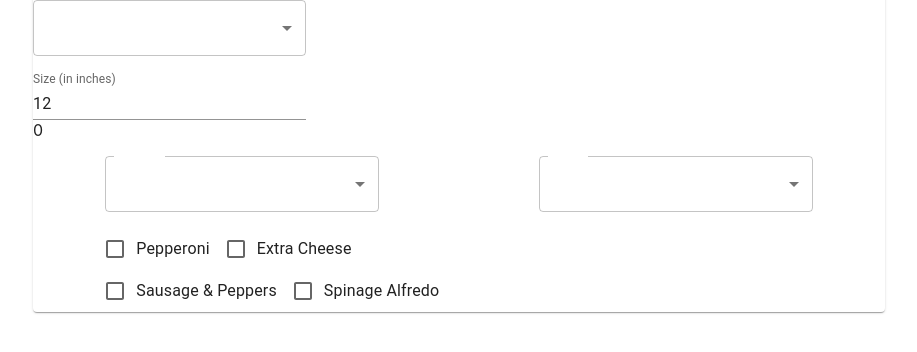
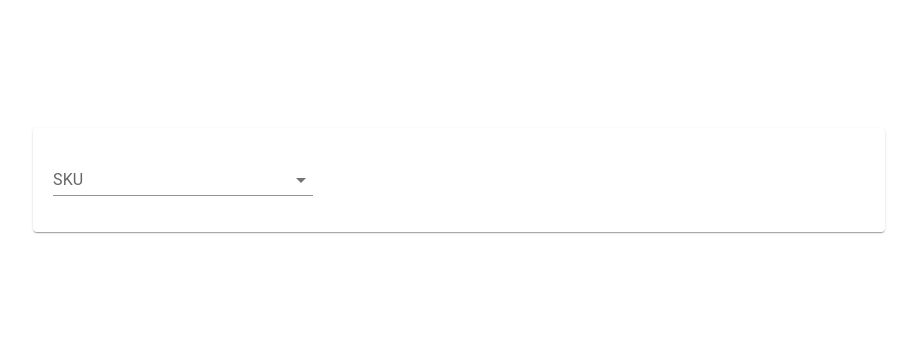
Before and after one commit to mattdknapp/pizza-and-desert, a React (Create React App) app: page / in a window 1280 px wide. Shown: the top 352 px of the page, without its empty margins (181-1098 px from the left). Built offline with nearby package versions, Linux system fonts and the light colour scheme.

Commit message:
Format and style slightly

```diff
--- a/src/components/App.js
+++ b/src/components/App.js
@@ -2,15 +2,27 @@ import { useFormik } from "formik"
 import Grid from "@mui/material/Grid"
 import styled from "styled-components"
 import Paper from "@mui/material/Paper"
-import Toolbar from "@mui/material/Toolbar"
 import Container from "@mui/material/Container"
 
 import SKUSelector from "./SKUSelector"
 import PizzaCalculator from "./Pizza"
 
-const AppHeader = styled(Toolbar)`
-  background-color: #33cccc;
+const StyledContainer = styled(Container)`
+  margin-top: 10%;
 `
+
+const StyledPaper = styled(Paper)`
+  padding: 20px;
+`
+
+const Calculator = ({ sku }) => {
+  switch(sku) {
+    case "pizza":
+      return <PizzaCalculator />
+    default:
+      return null
+  }
+}
 
 function App() {
   const formik = useFormik({
@@ -20,20 +32,19 @@ function App() {
   })
 
   return (
-    <Container maxWidth="md">
-      <Paper>
-        {/*<AppHeader>Test</AppHeader>*/}
+    <StyledContainer maxWidth="md">
+      <StyledPaper>
         <Grid container spacing={2}>
           <Grid item xs={4}>
             <SKUSelector formik={formik} />
           </Grid>
           <Grid item xs={8}/>
           <Grid item xs={12}>
-            <PizzaCalculator />
+            <Calculator sku={formik.values.sku}/>
           </Grid>
         </Grid>
-      </Paper>
-    </Container>
+      </StyledPaper>
+    </StyledContainer>
   );
 }
 
--- a/src/components/Pizza/DiameterInput.js
+++ b/src/components/Pizza/DiameterInput.js
@@ -1,17 +1,22 @@
 import { useCallback } from "react"
 import TextField from "@mui/material/TextField"
 
-const isNumeric = new RegExp(/^[\d|\.]*$/)
+import { strToNumber } from "../../lib/filters"
+import { numericFormatter } from "../../lib/formatters"
+
+const isNumeric = new RegExp(/^[\d|\.|,]*$/)
 
 const DiameterInput = ({ formik }) => {
   const { setFieldValue } = formik
 
   const handleChange = useCallback(e => {
     if (isNumeric.test(e.target.value)) {
-      setFieldValue("diameter", e.target.value)
+      const numberVal = strToNumber(e.target.value)
+      setFieldValue("diameter", numberVal)
     }
   }, [setFieldValue])
 
+  console.log(formik.values.diameter)
   return (
     <TextField
       fullWidth
@@ -20,7 +25,7 @@ const DiameterInput = ({ formik }) => {
       variant="standard"
       label="Size (in inches)"
       onChange={handleChange}
-      value={formik.values.diameter}
+      value={numericFormatter(formik.values.diameter)}
     />
   )
 }
--- a/src/components/Pizza/ToppingsPicker.js
+++ b/src/components/Pizza/ToppingsPicker.js
@@ -1,5 +1,6 @@
 import { useMemo } from "react"
 import Checkbox from "@mui/material/Checkbox"
+import FormGroup from "@mui/material/FormGroup"
 import FormControlLabel from "@mui/material/FormControlLabel"
 
 import { toppingsOptions } from "../../constants"
@@ -19,19 +20,21 @@ const ToppingCheckbox = ({ formik, topping, label }) => {
       label={topping.label}
       value={topping.label}
       onChange={formik.handleChange}
-      control={
-        <Checkbox checked={checked} />
-      }
+      control={<Checkbox checked={checked} />}
     />
   )
 }
 
 const ToppingsPicker = ({ formik }) => {
-  return toppingsOptions.map(topping => {
-    return (
-      <ToppingCheckbox key={topping.label} formik={formik} topping={topping} />
-    )
-  })
+  return (
+    <FormGroup row>
+      {toppingsOptions.map(topping => {
+        return (
+          <ToppingCheckbox key={topping.label} formik={formik} topping={topping} />
+        )
+      })}
+    </FormGroup>
+  )
 }
 
 export default ToppingsPicker
--- a/src/components/Pizza/index.js
+++ b/src/components/Pizza/index.js
@@ -2,10 +2,11 @@ import * as Yup from "yup"
 import { useFormik } from "formik"
 import Grid from "@mui/material/Grid"
 
+import CrustSelect from "./CrustSelect"
+import CheeseSelect from "./CheeseSelect"
+import DiameterInput from "./DiameterInput"
 import ToppingsPicker from "./ToppingsPicker"
-import CheeseSelect from "./CheeseSelect"
-import CrustSelect from "./CrustSelect"
-import DiameterInput from "./DiameterInput"
+import { formatDollarAmount } from "../../lib/formatters"
 import { calculatePieCost } from "../../lib/pizzaCalculator"
 
 const pizzaSchema = Yup.object().shape({
@@ -31,23 +32,19 @@ const PizzaCalculator = props => {
     <Grid container spacing={2}>
       <Grid item xs={4}>
         <DiameterInput formik={formik} />
-        <div>{calculatePieCost(formik.values)}</div>
       </Grid>
-      <Grid item xs={8}/>
-      <Grid item xs={1}/>
       <Grid item xs={4}>
         <CheeseSelect formik={formik} />
       </Grid>
-      <Grid item xs={2}/>
       <Grid item xs={4}>
         <CrustSelect formik={formik} />
       </Grid>
-      <Grid item xs={1}/>
-      <Grid item xs={1}/>
-      <Grid item xs={6}>
+      <Grid item xs={12}>
         <ToppingsPicker formik={formik} />
       </Grid>
-      <Grid item xs={1}/>
+      <Grid item xs={12}>
+        <div>{formatDollarAmount(calculatePieCost(formik.values))}</div>
+      </Grid>
     </Grid>
   )
 }
--- a/src/components/shared/Select.js
+++ b/src/components/shared/Select.js
@@ -1,6 +1,7 @@
 import { capitalize } from "lodash"
 import MUISelect from "@mui/material/Select"
 import MenuItem from "@mui/material/MenuItem"
+import InputLabel from "@mui/material/InputLabel"
 import FormControl from "@mui/material/FormControl"
 
 const getLabel = (alt, label) => {
@@ -8,16 +9,23 @@ const getLabel = (alt, label) => {
   return capitalize(alt)
 }
 
-const Select = ({ options, formik, name, label }) => {
+const Select = ({
+  label,
+  name,
+  formik,
+  options,
+  fullWidth = true,
+  variant = "standard",
+}) => {
   const safeLabel = getLabel(name, label)
   const { values, handleChange } = formik
 
   return (
-    <FormControl fullWidth>
+    <FormControl fullWidth={fullWidth} variant={variant}>
+      <InputLabel>{safeLabel}</InputLabel>
         <MUISelect
           id={name}
           name={name}
-          label={safeLabel}
           value={values[name]}
           onChange={handleChange}
         >
--- a/src/constants/index.js
+++ b/src/constants/index.js
@@ -14,7 +14,7 @@ export const crustOptions = [
 ]
 
 export const toppings = {
-  Pepperoni: 0.012,
+  "Pepperoni": 0.012,
   "Extra Cheese": 0.009,
   "Sausage & Peppers": 0.015,
   "Spinage Alfredo": 0.0115,
--- /dev/null
+++ b/src/lib/filters.js
@@ -0,0 +1,4 @@
+export const strToNumber = str => String(str)
+  .split("")
+  .filter(n => !isNaN(Number(n)))
+  .join("")
--- /dev/null
+++ b/src/lib/formatters.js
@@ -0,0 +1,12 @@
+export const numericFormatter = str => {
+  if (!str) return ""
+  const safeStr = String(str).split("").filter(n => !isNaN(Number(n))).join("")
+  const numb = Number(safeStr)
+  if (isNaN(numb)) return "0"
+  return numb.toLocaleString()
+}
+
+export const formatDollarAmount = numb => {
+  const rounded = numb.toFixed(2)
+  return `$${rounded.toLocaleString()}`
+}
```
